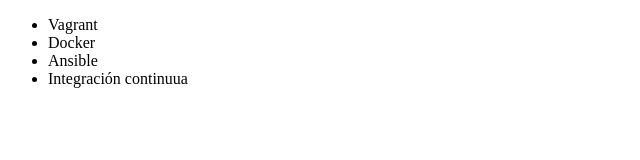
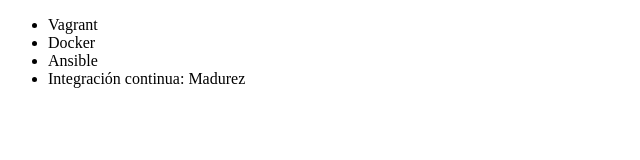
Before and after one commit to JAAAime/curso-git-, a plain HTML site: page index.html in a window 1280 px wide. Shown: the full height of the page, 0-640 px from the left. Drawn offline with Linux system fonts and the light colour scheme.

Commit message:
renombrando curso

```diff
--- a/index.html
+++ b/index.html
@@ -9,7 +9,7 @@
          <li> Vagrant </li>
          <li> Docker </li>
          <li> Ansible </li>
-         <li> Integración continuua </li>
+         <li> Integración continua: Madurez  </li>
      </ul>
 </body>
 </html>
```
